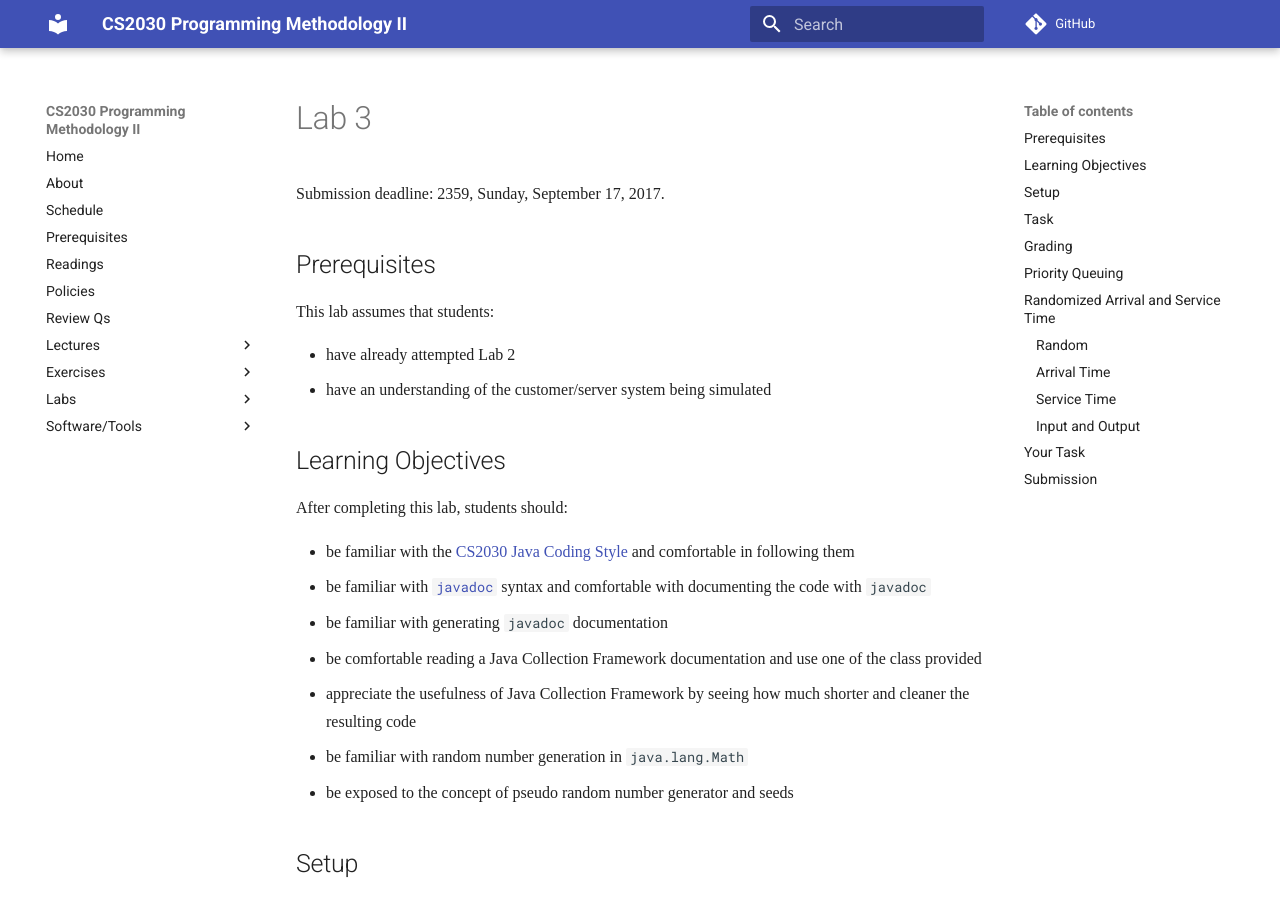
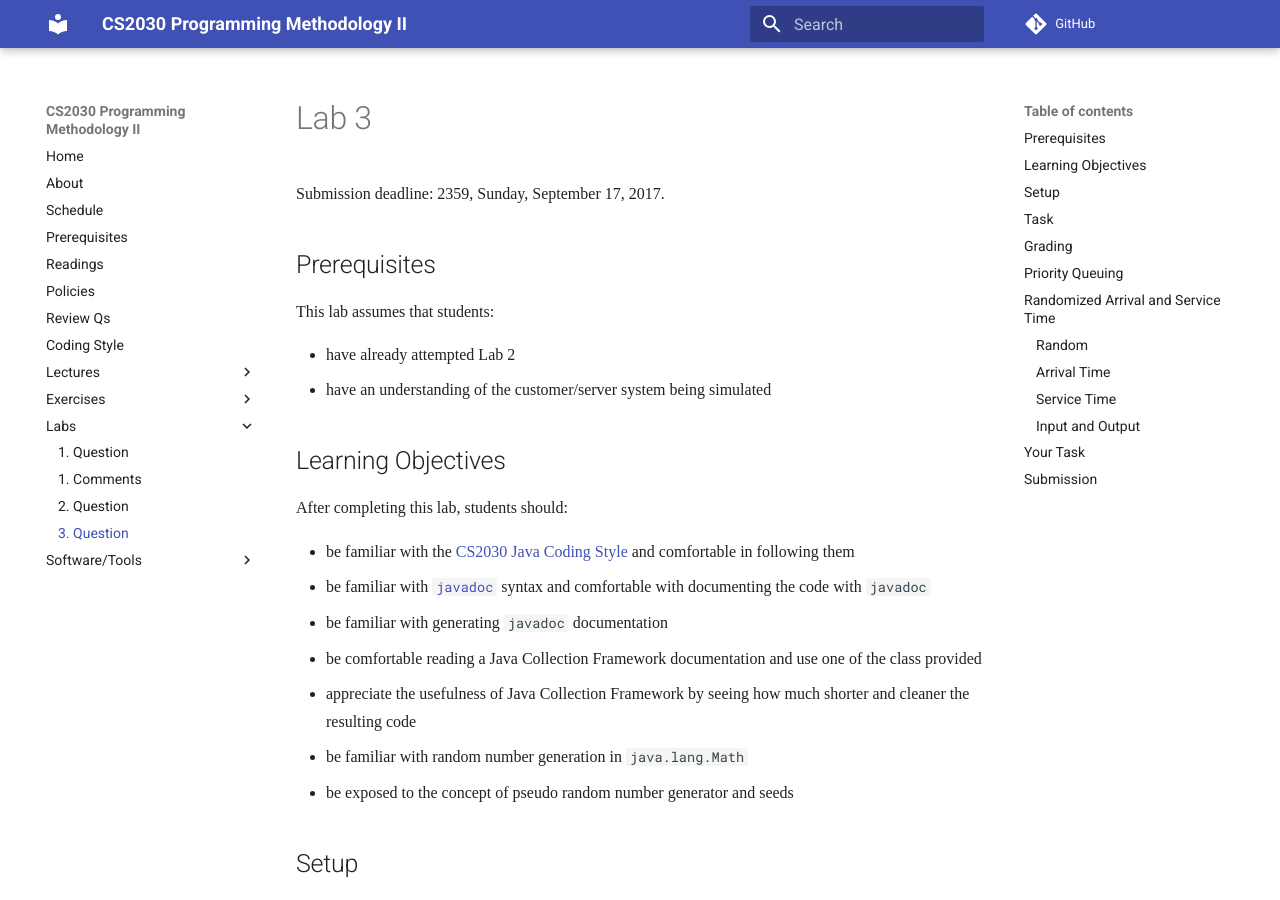
Before and after one commit to nus-cs2030/1718-s2, an MkDocs documentation site: the page built from docs/lab3.md, in a window 1280 px wide and 900 px high. Built offline with MkDocs 1.6.1 and Material for MkDocs 9.7.7, drawn with Linux system fonts in a browser that asks for light colours; some web fonts are replaced; formulas are drawn with MathJax 3; comment, search, counter and statistics services are not loaded; old or Windows-style settings are respelled for this version of MkDocs.

Commit message:
Update menu

```diff
--- a/mkdocs.yml
+++ b/mkdocs.yml
@@ -6,6 +6,7 @@ pages:
   - Readings: 'readings.md'
   - Policies: 'policies.md'
   - Review Qs: 'reviews.md'
+  - Coding Style: 'style.md'
   - Lectures:
       - 1. Abstraction & Encapsulation: 'lec1.md'
       - 2. Inheritance & Polymorphism: 'lec2.md'
@@ -20,9 +21,11 @@ pages:
   - Labs:
       - 1. Question: 'lab1.md'
       - 1. Comments: 'lab01-comments.md'
-      - 2. Question:  'lab2.md'
+      - 2. Question: 'lab2.md'
+      - 3. Question: 'lab3.md'
   - Software/Tools:
       - Java: 'jdk.md'
+      - Javadoc: 'javadoc.md'
       - UNIX: 'unix.md'
 
 # pip install pymdown-extensions
```
